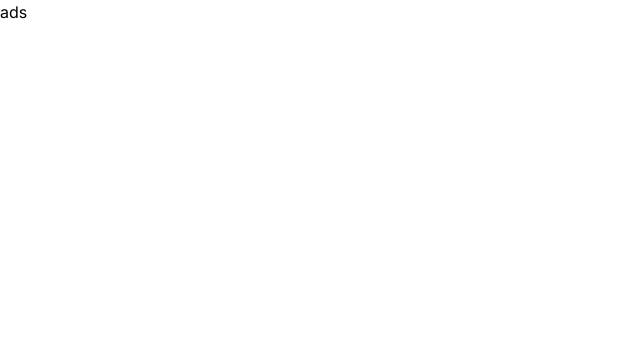
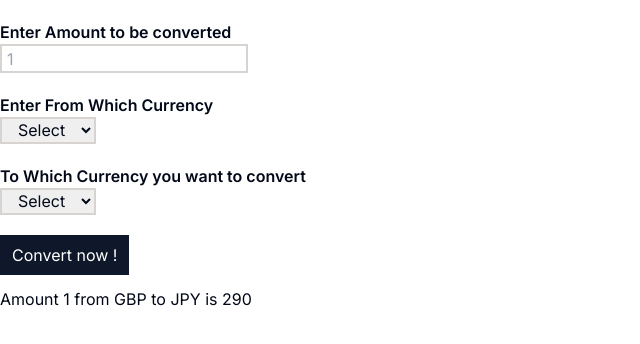
Before and after one commit to atisamakhtar/currency-converter, a Next.js app: page / in a window 1280 px wide. Shown: the top 344 px of the page, without its empty margins (0-640 px from the left). Built offline with nearby package versions, Linux system fonts and the light colour scheme.

Commit message:
add hard coded array of currencies unit

```diff
--- a/src/app/globals.css
+++ b/src/app/globals.css
@@ -1,3 +1,76 @@
 @tailwind base;
 @tailwind components;
 @tailwind utilities;
+
+@layer base {
+  :root {
+    --background: 0 0% 100%;
+    --foreground: 222.2 84% 4.9%;
+
+    --card: 0 0% 100%;
+    --card-foreground: 222.2 84% 4.9%;
+
+    --popover: 0 0% 100%;
+    --popover-foreground: 222.2 84% 4.9%;
+
+    --primary: 222.2 47.4% 11.2%;
+    --primary-foreground: 210 40% 98%;
+
+    --secondary: 210 40% 96.1%;
+    --secondary-foreground: 222.2 47.4% 11.2%;
+
+    --muted: 210 40% 96.1%;
+    --muted-foreground: 215.4 16.3% 46.9%;
+
+    --accent: 210 40% 96.1%;
+    --accent-foreground: 222.2 47.4% 11.2%;
+
+    --destructive: 0 84.2% 60.2%;
+    --destructive-foreground: 210 40% 98%;
+
+    --border: 214.3 31.8% 91.4%;
+    --input: 214.3 31.8% 91.4%;
+    --ring: 222.2 84% 4.9%;
+
+    --radius: 0.5rem;
+  }
+
+  .dark {
+    --background: 222.2 84% 4.9%;
+    --foreground: 210 40% 98%;
+
+    --card: 222.2 84% 4.9%;
+    --card-foreground: 210 40% 98%;
+
+    --popover: 222.2 84% 4.9%;
+    --popover-foreground: 210 40% 98%;
+
+    --primary: 210 40% 98%;
+    --primary-foreground: 222.2 47.4% 11.2%;
+
+    --secondary: 217.2 32.6% 17.5%;
+    --secondary-foreground: 210 40% 98%;
+
+    --muted: 217.2 32.6% 17.5%;
+    --muted-foreground: 215 20.2% 65.1%;
+
+    --accent: 217.2 32.6% 17.5%;
+    --accent-foreground: 210 40% 98%;
+
+    --destructive: 0 62.8% 30.6%;
+    --destructive-foreground: 210 40% 98%;
+
+    --border: 217.2 32.6% 17.5%;
+    --input: 217.2 32.6% 17.5%;
+    --ring: 212.7 26.8% 83.9%;
+  }
+}
+
+@layer base {
+  * {
+    @apply border-border;
+  }
+  body {
+    @apply bg-background text-foreground;
+  }
+}
--- a/src/app/page.js
+++ b/src/app/page.js
@@ -1,7 +1,12 @@
-import Image from 'next/image'
+import Image from 'next/image';
+import Currency from '@/components/Currency';
+
+const CurrencyShortCodes = ["AED","AFN","ALL","AMD","ANG","AOA","ARS","AUD","AWG","AZN","BAM","BBD","BDT","BGN","BHD","BIF","BMD","BND","BOB","BRL","BSD","BTC","BTN","BWP","BYN","BYR","BZD","CAD","CDF","CHF","CLF","CLP","CNY","COP","CRC","CUC","CUP","CVE","CZK","DJF","DKK","DOP","DZD","EGP","ERN","ETB","EUR","FJD","FKP","GBP","GEL","GGP","GHS","GIP","GMD","GNF","GTQ","GYD","HKD","HNL","HRK","HTG","HUF","IDR","ILS","IMP","INR","IQD","IRR","ISK","JEP","JMD","JOD","JPY","KES","KGS","KHR","KMF","KPW","KRW","KWD","KYD","KZT","LAK","LBP","LKR","LRD","LSL","LTL","LVL","LYD","MAD","MDL","MGA","MKD","MMK","MNT","MOP","MRO","MUR","MVR","MWK","MXN","MYR","MZN","NAD","NGN","NIO","NOK","NPR","NZD","OMR","PAB","PEN","PGK","PHP","PKR","PLN","PYG","QAR","RON","RSD","RUB","RWF","SAR","SBD","SCR","SDG","SEK","SGD","SHP","SLE","SLL","SOS","SRD","SSP","STD","SYP","SZL","THB","TJS","TMT","TND","TOP","TRY","TTD","TWD","TZS","UAH","UGX","USD","UYU","UZS","VEF","VES","VND","VUV","WST","XAF","XAG","XAU","XCD","XDR","XOF","XPF","YER","ZAR","ZMK","ZMW","ZWL",]
 
 export default function Home() {
   return (
-    <div>ads</div>
+    <>
+      <Currency currencies={CurrencyShortCodes} />
+    </>
   )
 }
--- /dev/null
+++ b/src/components/Currency.jsx
@@ -0,0 +1,106 @@
+"use client"
+
+import React from 'react';
+import { useState } from 'react';
+import CurrencyShortCodes from "../app/page";
+
+const Currency = ({ currencies }) => {
+
+    // console.log("CurrencyShortCodes", currencies)
+
+    const [fromCurrency, setFromCurrency] = useState("GBP");
+    const [toCurrency, setToCurrency] = useState("JPY");
+    const [amount, setAmount] = useState(1);
+    const [reqAmount, setReqAmount] = useState(290);
+
+    const submitHandler = (event) => {
+        event.preventDefault();
+        fixerCurrencyConverter(fromCurrency, toCurrency, amount);
+        // RunCurrencyConverter(fromCurrency, toCurrency, amount);
+    }
+
+    const fixerCurrencyConverter = async (fromCur, toCur, amountToBeConverted) => {
+        const res = await fetch(`http://data.fixer.io/api/latest?access_key=f61da53f3905dc40a51f6bb8fbf1de68`);
+        // & from = ${fromCur}
+        // & to = ${toCur}
+        // & amount = ${amountToBeConverted}`);
+
+        // const res = await fetch(`http://data.fixer.io/api/convert
+        // ? access_key = f61da53f3905dc40a51f6bb8fbf1de68
+        // & from = GBP
+        // & to = JPY
+        // & amount = 25`)
+
+        const data = await res.json();
+        console.log(data);
+    }
+
+    // const RunCurrencyConverter = async (from, to, amount) => {
+
+    //     from = from.toUpperCase;
+    //     to = to.toUpperCase;
+
+    //     const url = `https://currency-converter5.p.rapidapi.com/currency/convert?format=json&from=${from}&to=${to}&amount=${amount}`;
+
+    //     const options = {
+    //         method: 'GET',
+    //         headers: {
+    //             'X-RapidAPI-Key': '8c1b752faamsh9f0e6438e7b8fd7p102ea0jsnd9b7c459d412',
+    //             'X-RapidAPI-Host': 'currency-converter5.p.rapidapi.com'
+    //         }
+    //     };
+
+    //     try {
+    //         const response = await fetch(url, options);
+    //         const result = await response.text();
+    //         setReqAmount(result);
+    //         console.log(result);
+    //     } catch (error) {
+    //         console.error(error);
+    //     }
+    // }
+
+    return (
+        <section>
+            <form action="" onSubmit={submitHandler}>
+                <div className='my-5'>
+                    <label className='block font-semibold' htmlFor="amount">Enter Amount to be converted</label>
+                    <input className='px-[5px] py-[0.5px] border-2 border-stone-300' type="number" placeholder='1' id='from' step="0.01" min="1" />
+                </div>
+                <div className='my-5'>
+                    <label className='block font-semibold' htmlFor="from">Enter From Which Currency</label>
+                    <select onChange={(e) => {
+                        // console.log(e.target.value);
+                        setFromCurrency(e.target.value)
+                    }} className='px-3 py-[0.5px] border-2 border-stone-300' type="text" id='from'>
+                        <option>Select</option>
+                        {currencies.map((curr, ind) => {
+                            return <option key={ind} >{curr}</option>
+                        })}
+                    </select>
+                </div>
+                <div className='my-5'>
+                    <label className='block font-semibold' htmlFor="to">To Which Currency you want to convert</label>
+                    <select onChange={(e) => {
+                        // console.log(e.target.value);
+                        setToCurrency(e.target.value)
+                    }} className='px-3 py-[0.5px] border-2 border-stone-300' type="text" id='from'>
+                        <option>Select</option>
+                        {currencies.map((curr, ind) => {
+                            return <option key={ind}>{curr}</option>
+                        })}
+                    </select>
+                </div>
+                <input className='px-3 py-2 bg-slate-900 text-white hover:bg-slate-700' type="submit" value="Convert now !" />
+            </form>
+
+            {/* || reqAmount != null */}
+            {(reqAmount) && <div className='my-3' >
+                Amount {amount} from {fromCurrency} to {toCurrency} is {reqAmount}
+            </div>}
+
+        </section>
+    )
+}
+
+export default Currency
--- /dev/null
+++ b/src/lib/utils.js
@@ -0,0 +1,6 @@
+import { clsx } from "clsx"
+import { twMerge } from "tailwind-merge"
+
+export function cn(...inputs) {
+  return twMerge(clsx(inputs))
+}
--- a/tailwind.config.js
+++ b/tailwind.config.js
@@ -1,18 +1,76 @@
 /** @type {import('tailwindcss').Config} */
 module.exports = {
+  darkMode: ["class"],
   content: [
-    './src/pages/**/*.{js,ts,jsx,tsx,mdx}',
-    './src/components/**/*.{js,ts,jsx,tsx,mdx}',
-    './src/app/**/*.{js,ts,jsx,tsx,mdx}',
-  ],
+    './pages/**/*.{js,jsx}',
+    './components/**/*.{js,jsx}',
+    './app/**/*.{js,jsx}',
+    './src/**/*.{js,jsx}',
+	],
   theme: {
+    container: {
+      center: true,
+      padding: "2rem",
+      screens: {
+        "2xl": "1400px",
+      },
+    },
     extend: {
-      backgroundImage: {
-        'gradient-radial': 'radial-gradient(var(--tw-gradient-stops))',
-        'gradient-conic':
-          'conic-gradient(from 180deg at 50% 50%, var(--tw-gradient-stops))',
+      colors: {
+        border: "hsl(var(--border))",
+        input: "hsl(var(--input))",
+        ring: "hsl(var(--ring))",
+        background: "hsl(var(--background))",
+        foreground: "hsl(var(--foreground))",
+        primary: {
+          DEFAULT: "hsl(var(--primary))",
+          foreground: "hsl(var(--primary-foreground))",
+        },
+        secondary: {
+          DEFAULT: "hsl(var(--secondary))",
+          foreground: "hsl(var(--secondary-foreground))",
+        },
+        destructive: {
+          DEFAULT: "hsl(var(--destructive))",
+          foreground: "hsl(var(--destructive-foreground))",
+        },
+        muted: {
+          DEFAULT: "hsl(var(--muted))",
+          foreground: "hsl(var(--muted-foreground))",
+        },
+        accent: {
+          DEFAULT: "hsl(var(--accent))",
+          foreground: "hsl(var(--accent-foreground))",
+        },
+        popover: {
+          DEFAULT: "hsl(var(--popover))",
+          foreground: "hsl(var(--popover-foreground))",
+        },
+        card: {
+          DEFAULT: "hsl(var(--card))",
+          foreground: "hsl(var(--card-foreground))",
+        },
+      },
+      borderRadius: {
+        lg: "var(--radius)",
+        md: "calc(var(--radius) - 2px)",
+        sm: "calc(var(--radius) - 4px)",
+      },
+      keyframes: {
+        "accordion-down": {
+          from: { height: 0 },
+          to: { height: "var(--radix-accordion-content-height)" },
+        },
+        "accordion-up": {
+          from: { height: "var(--radix-accordion-content-height)" },
+          to: { height: 0 },
+        },
+      },
+      animation: {
+        "accordion-down": "accordion-down 0.2s ease-out",
+        "accordion-up": "accordion-up 0.2s ease-out",
       },
     },
   },
-  plugins: [],
+  plugins: [require("tailwindcss-animate")],
 }
```
Also changed, not shown: package.json (+6 -1 lines), components.json (added), 1 other file (tests, documents, lock files or other folders).
